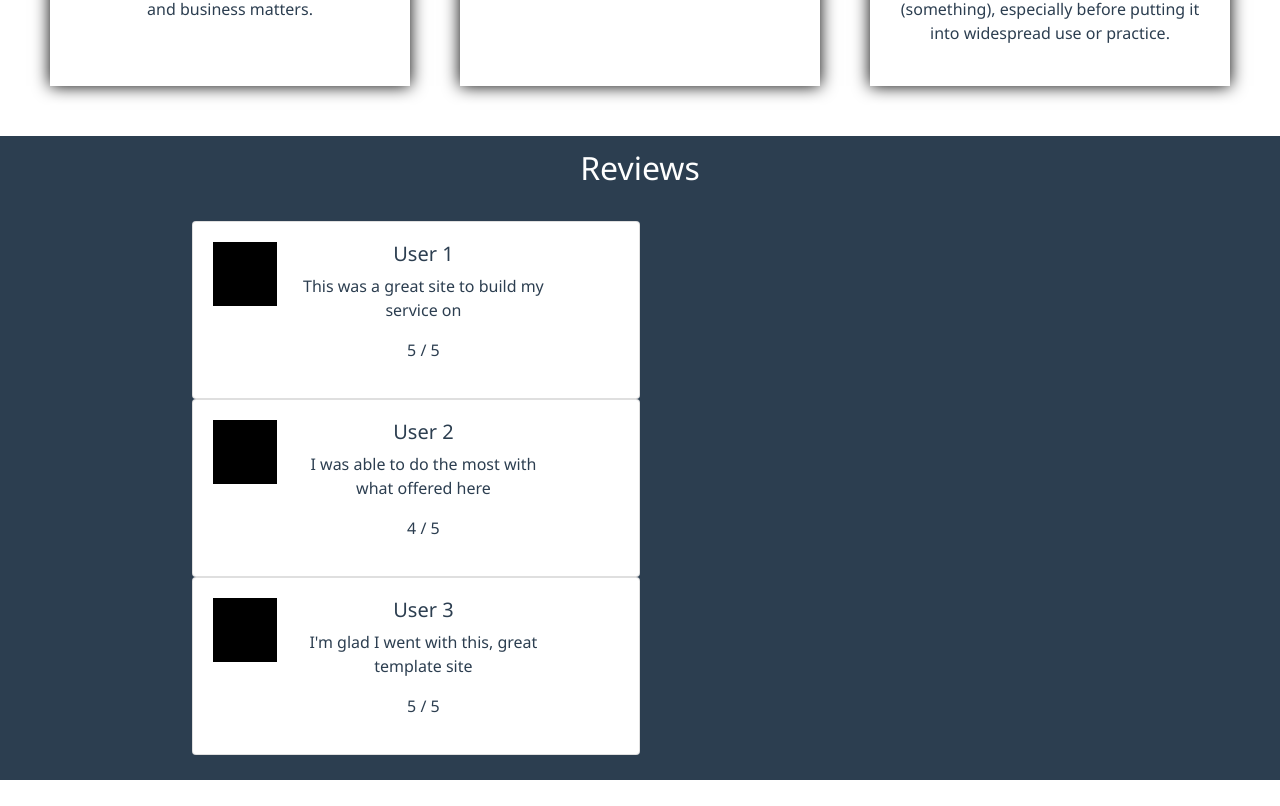
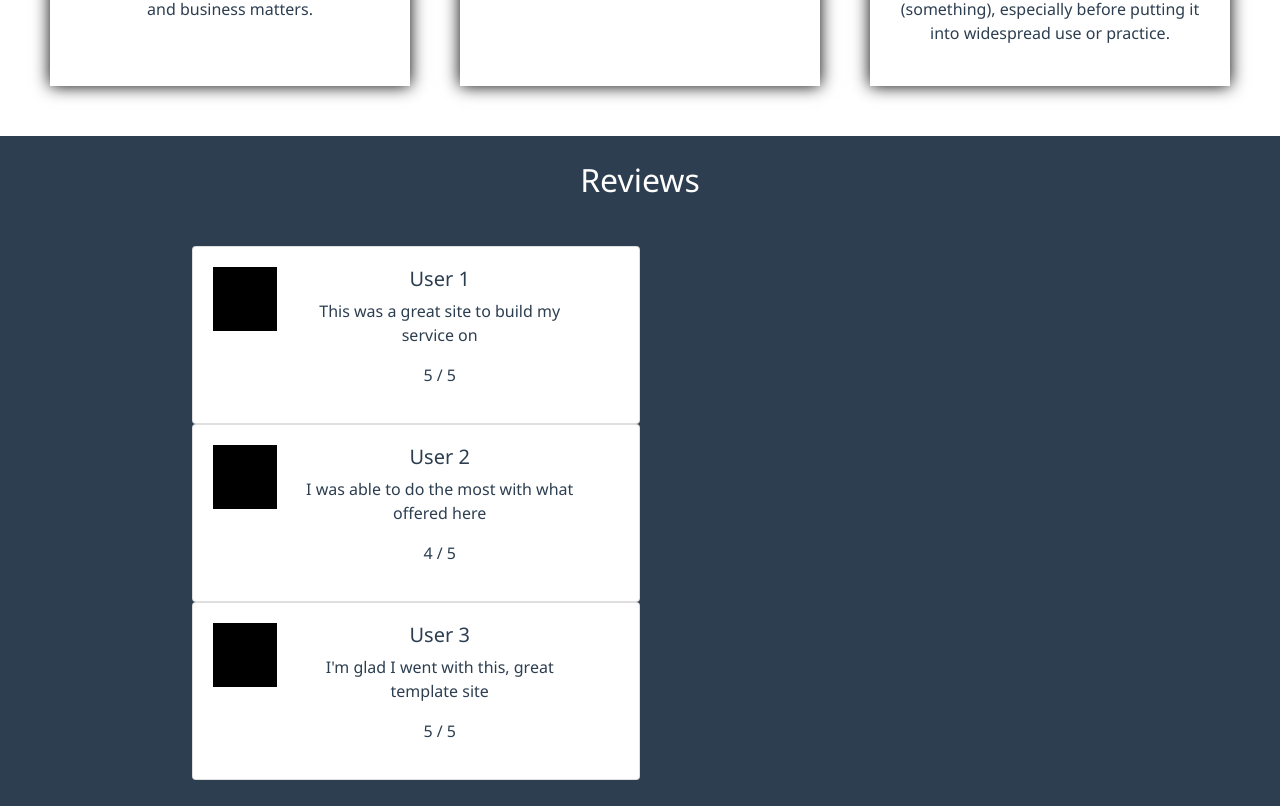
Before and after one commit to mpatel18/Builder-Service-Site, a Vue app in the folder site/: page / in a window 1280 px wide. Shown: the part 604-1410 px from the top of the page. Before the commit the page ends 1384 px from the top, so only its background shows below. Built offline with nearby package versions, Linux system fonts and the light colour scheme.

Commit message:
review style update

```diff
--- a/site/src/App.vue
+++ b/site/src/App.vue
@@ -110,7 +110,7 @@ export default {
   }
 
   .review-header {
-    padding-top: 1%;
+    padding-top: 2%;
     color: white;
   }
 
@@ -120,7 +120,7 @@ export default {
 
   .reviews {
     width: 50%;
-    padding-top: 2%;
+    padding-top: 3%;
     padding-left: 15%;
     padding-bottom: 2%;
   }
--- a/site/src/components/Reviews.vue
+++ b/site/src/components/Reviews.vue
@@ -21,7 +21,7 @@
 
 <style>
     .review-caption {
-        margin-right: 20%;
+        margin-right: 10%;
     }
 </style>
 
```
